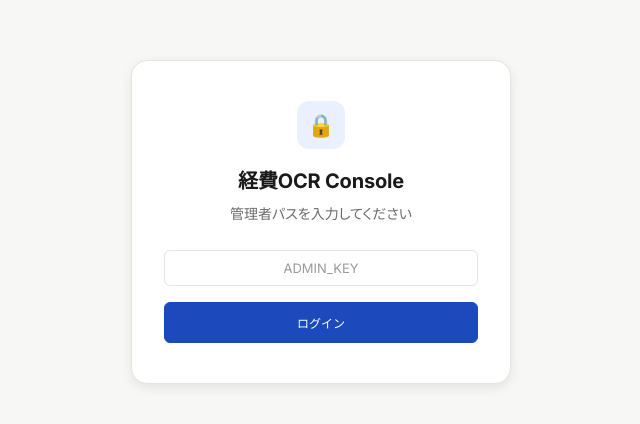
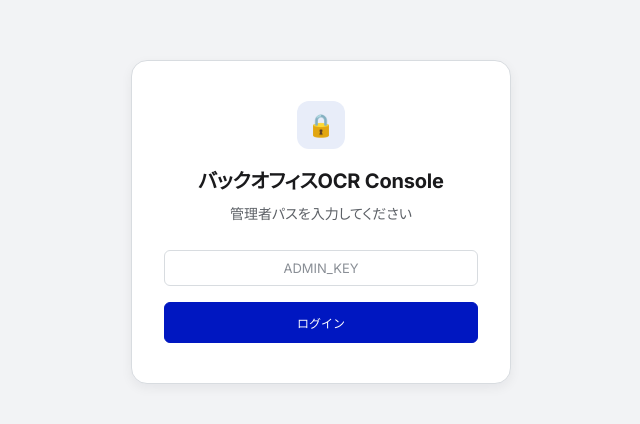
Before and after one commit to Ryotaro0416/expense-ocr, a website: page web/public/index.html in a window 1280 px wide. Shown: the part 178-602 px from the top of the page, without its empty margins (319-959 px from the left). Drawn offline with Linux system fonts and the light colour scheme.

Commit message:
Rebrand to バックオフィスOCR; force light theme
- ブランド: 経費OCR → バックオフィスOCR (Discord username, ロック画面, ヘッダー)
- 領収書側のDiscord title: 経費OCR → 領収書OCR (請求書OCR との対比を明確化)
- ダークモード自動切替を撤廃 (color-scheme: light only)
- カラーパレットをデジタル庁トーンに調整 (Blue 800 #0017c1 主役, 薄グレー背景)

Co-Authored-By: Claude Opus 4.7 (1M context) <noreply@anthropic.com>

```diff
--- a/web/functions/api/admin/discord_test.ts
+++ b/web/functions/api/admin/discord_test.ts
@@ -14,7 +14,7 @@ export const onRequestPost: PagesFunction<Env> = async (ctx) => {
     method: 'POST',
     headers: { 'content-type': 'application/json' },
     body: JSON.stringify({
-      username: '経費OCR',
+      username: 'バックオフィスOCR',
       content: '✅ テスト通知です — 管理画面の Discord 設定が正しく動作しています',
     }),
   });
--- a/web/public/index.html
+++ b/web/public/index.html
@@ -3,64 +3,43 @@
 <head>
 <meta charset="utf-8">
 <meta name="viewport" content="width=device-width,initial-scale=1">
-<title>経費OCR Console</title>
+<title>バックオフィスOCR Console</title>
 <link rel="preconnect" href="https://fonts.googleapis.com">
 <link rel="preconnect" href="https://fonts.gstatic.com" crossorigin>
 <link href="https://fonts.googleapis.com/css2?family=Inter:wght@400;500;600;700&family=Noto+Sans+JP:wght@400;500;700&display=swap" rel="stylesheet">
 <style>
   *, *::before, *::after { box-sizing: border-box; }
   :root {
-    /* デジタル庁準拠カラー */
-    --c-bg: #f7f7f5;
-    --c-surface: #ffffff;
-    --c-surface-2: #fafaf8;
-    --c-border: #e6e4df;
-    --c-border-strong: #d4d2cc;
-    --c-text: #1a1a1a;
-    --c-text-muted: #6b6b6b;
-    --c-text-faint: #9a9a9a;
+    color-scheme: light only;
+    /* デジタル庁カラー */
+    --c-bg: #f2f3f5;          /* 薄いグレー(背景) */
+    --c-surface: #ffffff;      /* カード白 */
+    --c-surface-2: #f7f8fa;
+    --c-border: #d8dce0;
+    --c-border-strong: #c4c9cf;
+    --c-text: #1a1a1c;
+    --c-text-muted: #5c6066;
+    --c-text-faint: #8a8f96;
 
-    /* セマンティック (3:1以上 / テキスト4.5:1以上) */
-    --c-primary: #1c4abd;        /* Blue 700 — 主役/領収書 */
-    --c-primary-soft: #eaf0fd;
-    --c-secondary: #0891b2;       /* Cyan 600 — 副役/請求書 */
-    --c-secondary-soft: #e0f7fa;
-    --c-success: #1c8b34;         /* Green 700 */
-    --c-success-soft: #e9f7ec;
-    --c-warning: #b85c00;         /* Orange 700(濃) */
-    --c-warning-soft: #fff3e0;
-    --c-danger: #cc1c1c;          /* Red 700 */
-    --c-danger-soft: #fdecec;
-    --c-grid: #ececea;
+    /* セマンティックカラー */
+    --c-primary: #0017c1;       /* デジタル庁 Blue 800 */
+    --c-primary-700: #1c4abd;
+    --c-primary-soft: #e8edf9;
+    --c-secondary: #0066bf;     /* Light Blue 700 */
+    --c-secondary-soft: #e0eef8;
+    --c-success: #1c8b34;       /* Green 700 */
+    --c-success-soft: #e6f4e9;
+    --c-warning: #b85c00;       /* Orange 700 */
+    --c-warning-soft: #fdefe0;
+    --c-danger: #c8232c;        /* Red 700 */
+    --c-danger-soft: #fbe7e9;
+    --c-grid: #e6e9ed;
 
     --r-lg: 12px;
     --r-md: 8px;
     --r-sm: 6px;
-    --shadow-sm: 0 1px 2px rgba(0,0,0,0.04);
-    --shadow-md: 0 4px 12px rgba(0,0,0,0.08);
-  }
-  @media (prefers-color-scheme: dark) {
-    :root {
-      --c-bg: #0f0f10;
-      --c-surface: #1a1a1c;
-      --c-surface-2: #131315;
-      --c-border: #2a2a2d;
-      --c-border-strong: #3a3a3d;
-      --c-text: #ededed;
-      --c-text-muted: #a0a0a0;
-      --c-text-faint: #6b6b6b;
-      --c-primary: #6f9cf0;
-      --c-primary-soft: #1a2747;
-      --c-secondary: #2cb1cc;
-      --c-secondary-soft: #0c2a32;
-      --c-success: #5dc678;
-      --c-success-soft: #0f2a1f;
-      --c-warning: #f5a35c;
-      --c-warning-soft: #2a1f10;
-      --c-danger: #f87171;
-      --c-danger-soft: #2a1414;
-      --c-grid: #2a2a2d;
-    }
+    --shadow-sm: 0 1px 2px rgba(15, 23, 42, 0.04);
+    --shadow-md: 0 4px 12px rgba(15, 23, 42, 0.06);
   }
   html, body { margin: 0; padding: 0; height: 100%; }
   body {
@@ -340,7 +319,7 @@
 <div class="lock" id="lock">
   <div class="lock-card">
     <div class="lock-icon">🔒</div>
-    <h1>経費OCR Console</h1>
+    <h1>バックオフィスOCR Console</h1>
     <p>管理者パスを入力してください</p>
     <form id="lock-form" autocomplete="off">
       <div class="form-field" style="margin-bottom: 16px;">
@@ -359,8 +338,8 @@
       <div class="brand">
         <div class="brand-mark">¥</div>
         <div>
-          <h1>経費OCR Console</h1>
-          <div class="brand-sub">毎日 23:00 JST 自動処理 · 単一運用者向けダッシュボード</div>
+          <h1>バックオフィスOCR Console</h1>
+          <div class="brand-sub">領収書・請求書 自動OCR · 毎日 23:00 JST 実行</div>
         </div>
       </div>
       <div class="header-actions">
```
Also changed, not shown: 2 other files.
